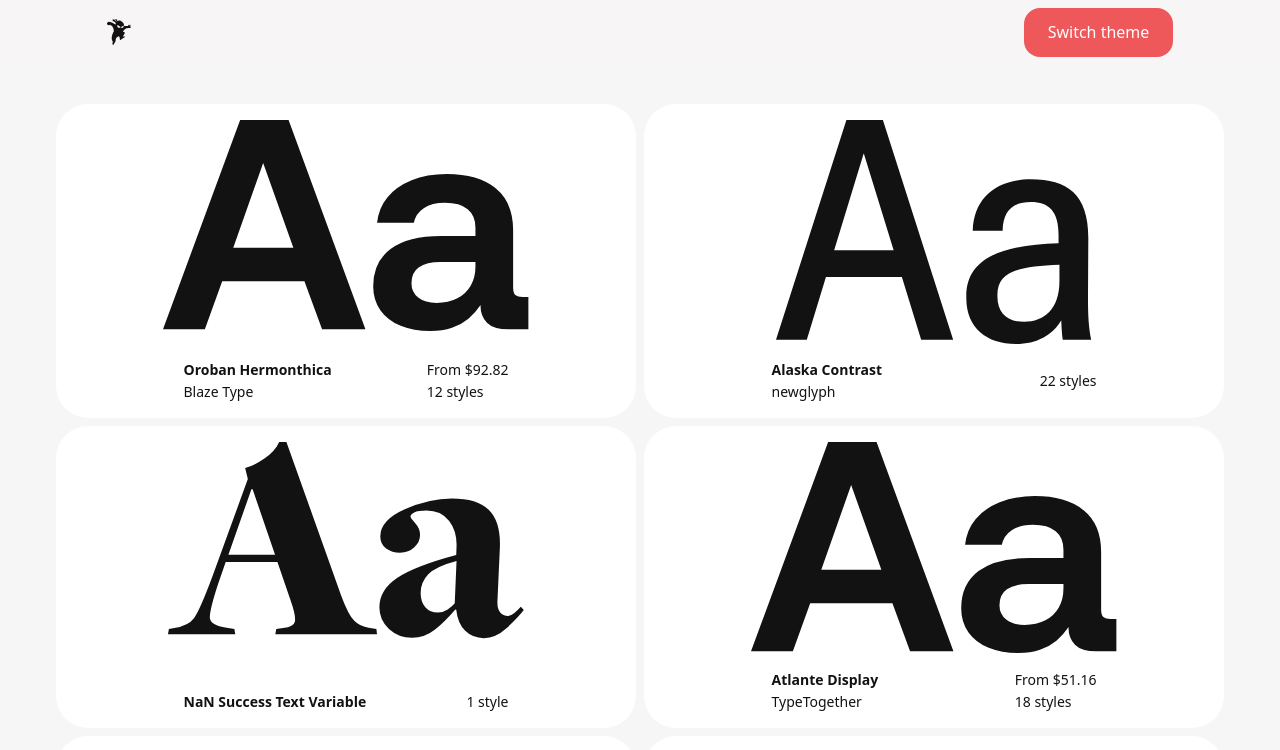
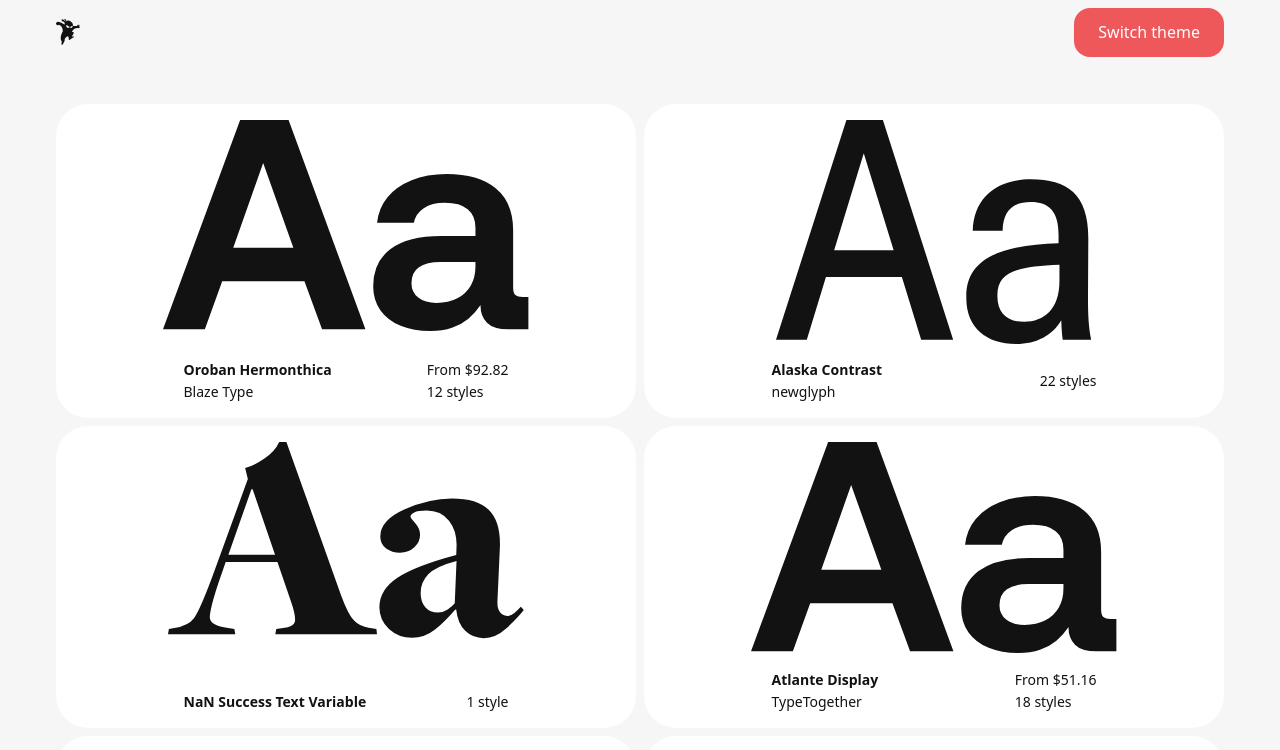
Before and after one commit to ianisparfait/fontsninja, a Next.js app: page / in a window 1280 px wide. Shown: the top 750 px of the page. Built offline with nearby package versions, Linux system fonts and the light colour scheme; no server answers.

Commit message:
better integration

```diff
--- a/src/components/header.tsx
+++ b/src/components/header.tsx
@@ -9,8 +9,8 @@
 
 export default function Header(): ReactNode {
   return (
-    <header className="backdrop-blur-[5px] bg-background/70 sticky top-0 left-0 right-0 z-20 justify-center flex">
-      <div className="flex min-h-16 items-center justify-center sm:justify-between gap-4 w-full max-w-5/6 px-12 xl:px-0">
+    <header className="sticky top-0 left-0 right-0 z-20 justify-center flex">
+      <div className="flex min-h-16 items-center justify-center sm:justify-between gap-4 w-full px-[56px]">
         {/* Left side */}
         <div className="flex items-center gap-2">
           <Link href={"/"}>
```
